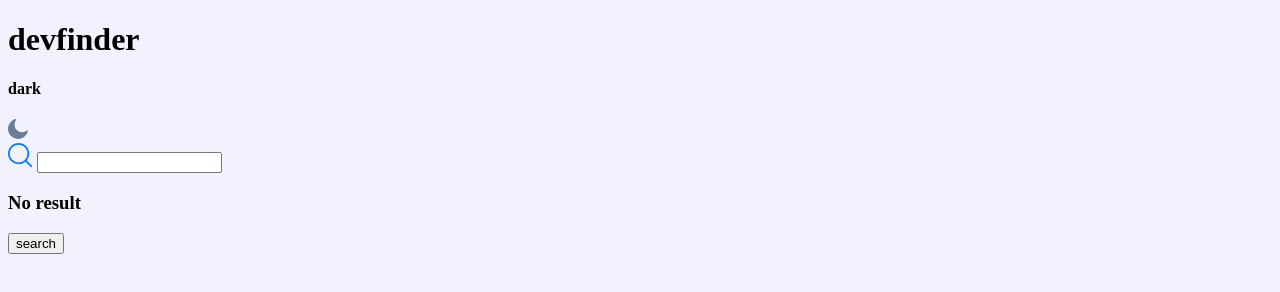
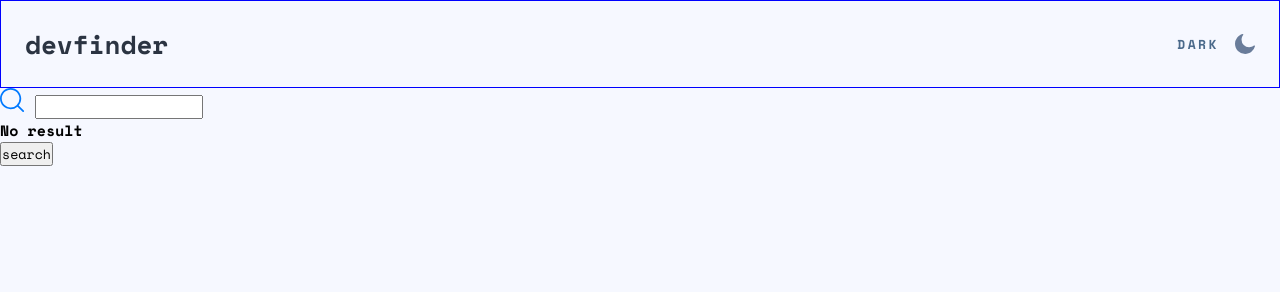
Before and after one commit to MathisHumbert/github-user-search-app, a plain HTML site: page dist/index.html in a window 1280 px wide. Drawn offline with nearby package versions, Linux system fonts and the light colour scheme; no server answers.

Commit message:
js and css progress

```diff
--- /dev/null
+++ b/scss/_config.scss
@@ -0,0 +1,40 @@
+@import url('https://fonts.googleapis.com/css2?family=Space+Mono:wght@400;700&display=swap');
+
+$color-blue: #0079ff;
+$primary-color: #4b6a8b;
+$secondary-color: #2b3442;
+$ternary-color: #697c9a;
+$bg-color: #f6f8ff;
+
+$color-light-white: #0f0808;
+$color-white: #fff;
+$color-light-dark: #1e2a47;
+$color-dark: #141d2f;
+
+* {
+  padding: 0;
+  margin: 0;
+  box-sizing: border-box;
+  font-family: 'Space Mono', monospace;
+}
+
+h1 {
+  font-size: 26px;
+}
+
+h2 {
+  font-size: 18px;
+}
+
+h3 {
+  font-size: 15px;
+}
+
+h4 {
+  font-size: 11px;
+  font-weight: 400;
+}
+
+p {
+  font-size: 13px;
+}
--- /dev/null
+++ b/scss/_header.scss
@@ -0,0 +1,28 @@
+header {
+  width: 100%;
+  height: fit-content;
+  padding: 24px;
+  display: flex;
+  justify-content: space-between;
+  align-items: center;
+  border: 1px solid blue;
+
+  h1 {
+    letter-spacing: 0;
+    color: $secondary-color;
+  }
+
+  .toggle-btn {
+    display: flex;
+    align-items: center;
+    gap: 1rem;
+
+    &__text {
+      font-weight: 700;
+      font-size: 13px;
+      text-transform: uppercase;
+      letter-spacing: 2.5px;
+      color: $primary-color;
+    }
+  }
+}
--- a/scss/main.scss
+++ b/scss/main.scss
@@ -1,3 +1,6 @@
+@import 'config';
+@import 'header';
+
 body {
-  background: #f2f2ff;
+  background: $bg-color;
 }
```
Also changed, not shown: dist/css/main.css, 1 other file.
